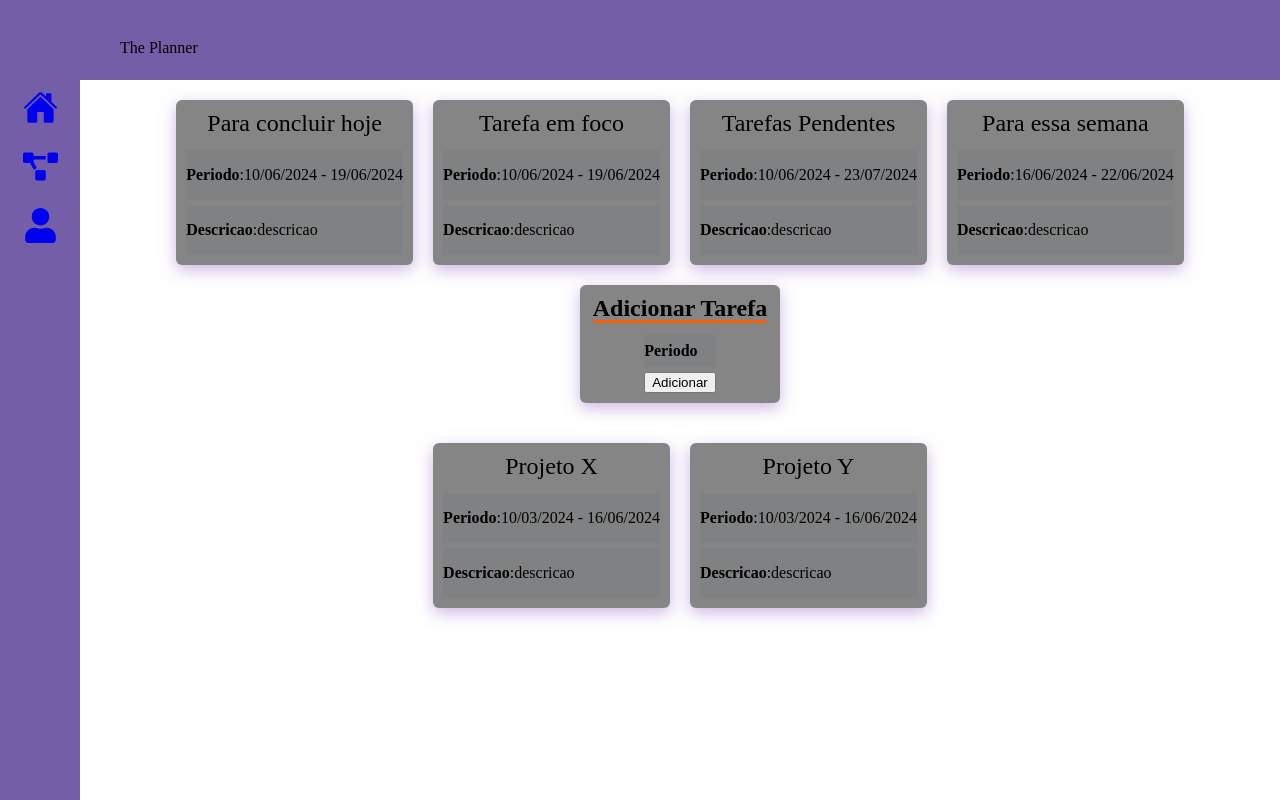
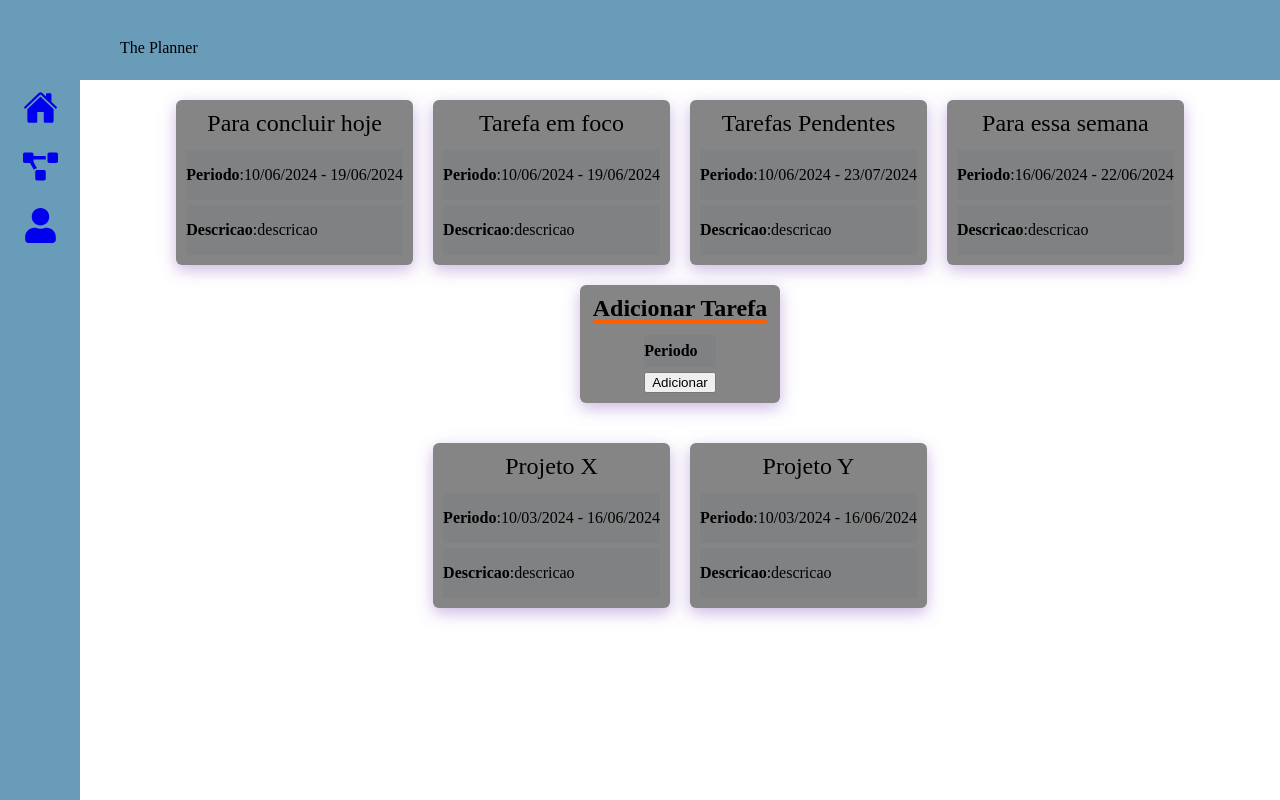
Before and after one commit to pedrohenribeiro/ThePlanner, a React (Create React App) app: page / in a window 1280 px wide. Built offline with nearby package versions, Linux system fonts and the light colour scheme.

Commit message:
Criando variações de cores
Começando a criar cores para customização do estilo do site

```diff
--- a/src/components/layout/BarraLateral/BarraLateral.module.css
+++ b/src/components/layout/BarraLateral/BarraLateral.module.css
@@ -1,6 +1,7 @@
 .BarraLateral {
     z-index: 1;
-    background-color: #745ea8;
+/*     background-color: #745ea8; */
+    background-color: #699cb9; /* personalizar cor */
     height: 100vh;
     width: 80px;
     position: fixed;
--- a/src/components/layout/NavBar/Navbar.module.css
+++ b/src/components/layout/NavBar/Navbar.module.css
@@ -1,5 +1,6 @@
 .navMenu {
-    background-color: #745ea8;
+  /*   background-color: #745ea8; */
+    background-color: #699cb9; /* personalizar cor */
     min-height: 80px;
     display: flex;
     align-items: center;
```
